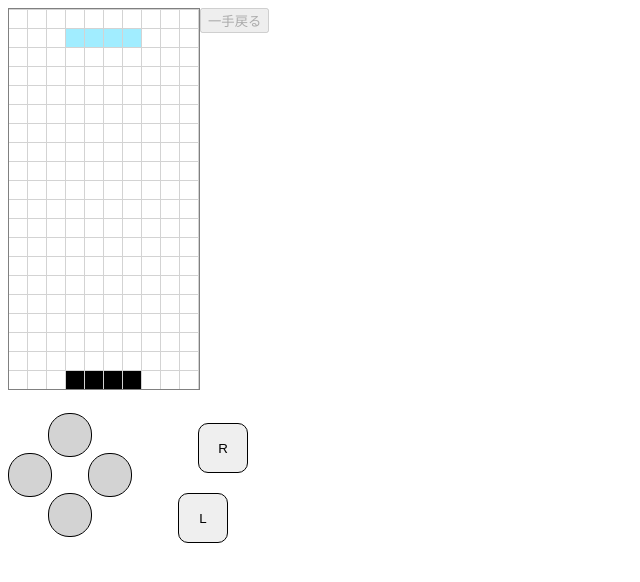
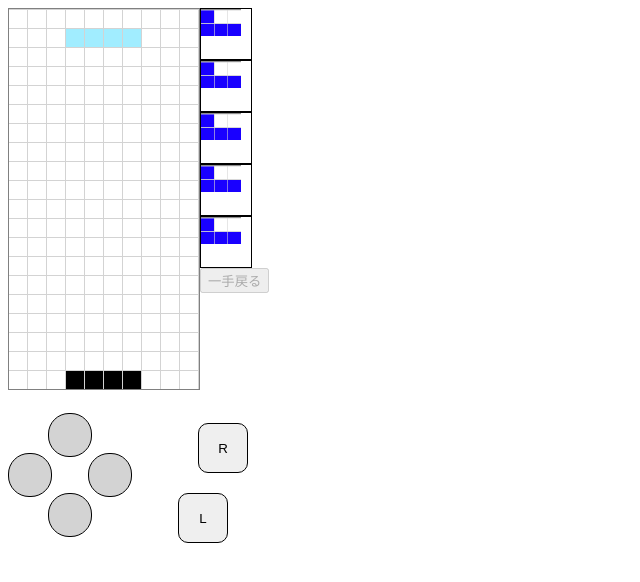
Before and after one commit to ahyaemon/react-tetris, a React (Create React App) app: page / in a window 1280 px wide. Shown: the top 582 px of the page, without its empty margins (0-640 px from the left). Built offline with nearby package versions, Linux system fonts and the light colour scheme.

Commit message:
Next のレイアウトを追加

```diff
--- a/src/components/Layout.tsx
+++ b/src/components/Layout.tsx
@@ -6,6 +6,7 @@ import Board from "./board/Board";
 import RotationKeys from "./rotation-keys/RotationKeys";
 import CrossKeys from "./cross-keys/CrossKeys";
 import HistoryBack from "./history-back/HistoryBack";
+import Hold from "./hold/Hold";
 
 export function Layout() {
     return (
@@ -17,12 +18,10 @@ export function Layout() {
                     <Board/>
                 </div>
                 <div>
-                    <div css={css({
-                        display: 'flex',
-                        justifyContent: 'end',
-                        flexDirection: 'column',
-                        paddingBottom: '20px'
-                    })}>
+                    <div>
+                        <Hold/>
+                    </div>
+                    <div>
                         <HistoryBack/>
                     </div>
                 </div>
--- /dev/null
+++ b/src/components/hold/Hold.tsx
@@ -0,0 +1,33 @@
+/** @jsxImportSource @emotion/react */
+
+import {useRecoilValue} from "recoil";
+import {nextMinosSelector} from "../../gameState";
+import {css} from "@emotion/react";
+import j from "../../assets/j.png"
+
+export default function Hold() {
+    const nextMinos = useRecoilValue(nextMinosSelector)
+
+    return (
+        <div>
+            {
+                nextMinos
+                    .slice(0, 5)
+                    .map(mino => {
+                        return (
+                            <div css={css({
+                                width: '50px',
+                                height: '50px',
+                                border: '1px solid black'
+                            })}>
+                                {/* TODO minoType で出し分ける */}
+                                <img src={j} css={css({
+                                    width: '80%'
+                                })}/>
+                            </div>
+                        )
+                    })
+            }
+        </div>
+    )
+}
--- a/src/game/game.ts
+++ b/src/game/game.ts
@@ -14,13 +14,13 @@ export class Game {
     private static nrow = 20
 
     constructor(
-        private currentMino: CurrentMino,
-        private rows: Row[],
+        private readonly currentMino: CurrentMino,
+        private readonly rows: Row[],
         // TODO MinoPool 型にする
-        private nextMinos: Mino[],
+        readonly nextMinos: Mino[],
         // TODO 一手戻るをやった時もランダムで生成される値が固定されるようにする
         // random.next() が副作用を持たないように？
-        private random: Random
+        private readonly random: Random
     ) {}
 
     static create(): Game {
--- a/src/gameState.ts
+++ b/src/gameState.ts
@@ -15,3 +15,8 @@ export const historySizeSelector = selector({
     key: 'historySize',
     get: ({get}) => get(gameHistory).length
 })
+
+export const nextMinosSelector = selector({
+    key: 'nextMinos',
+    get: ({get}) => get(gameHistory)[0].nextMinos
+})
```
Also changed, not shown: src/assets/j.png (added).
